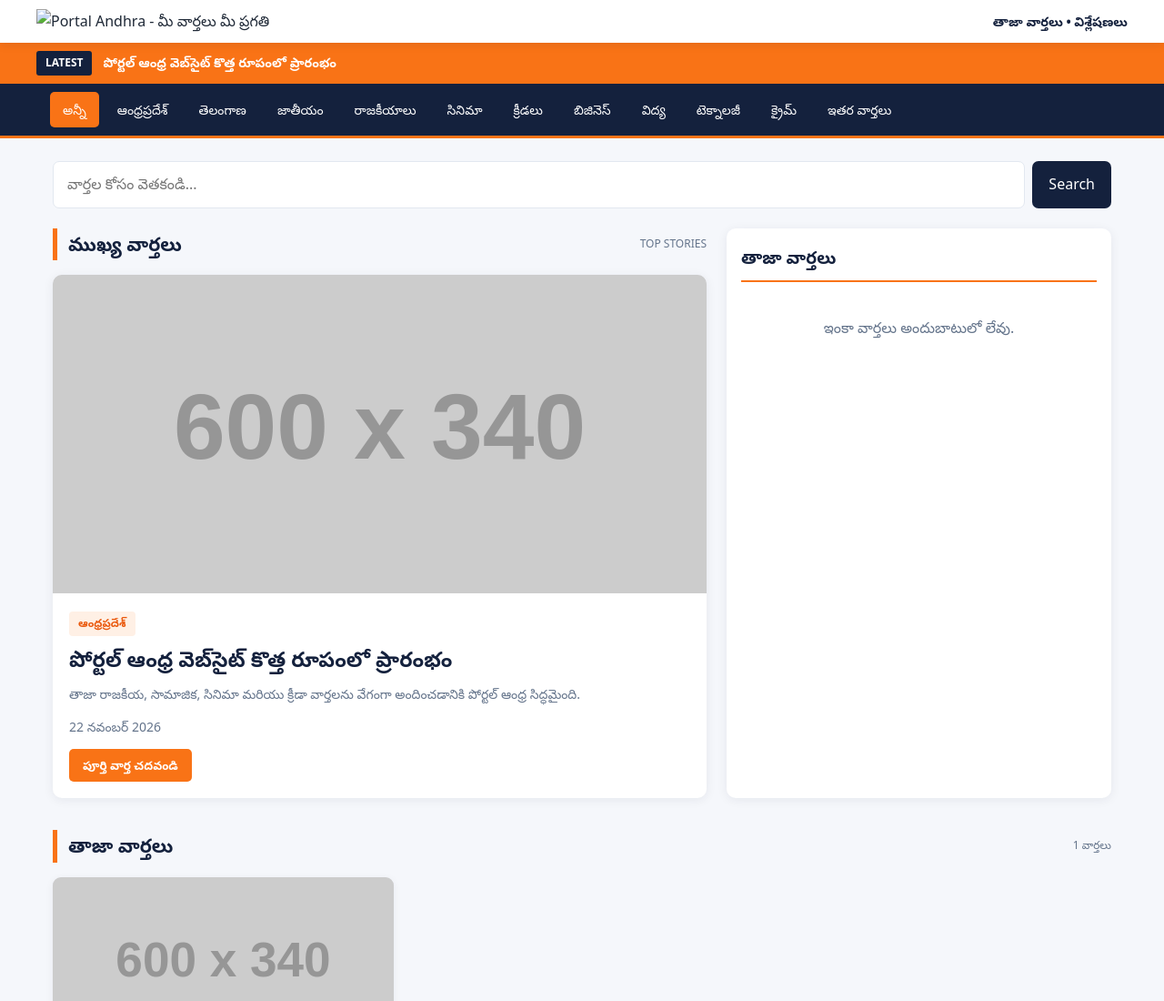
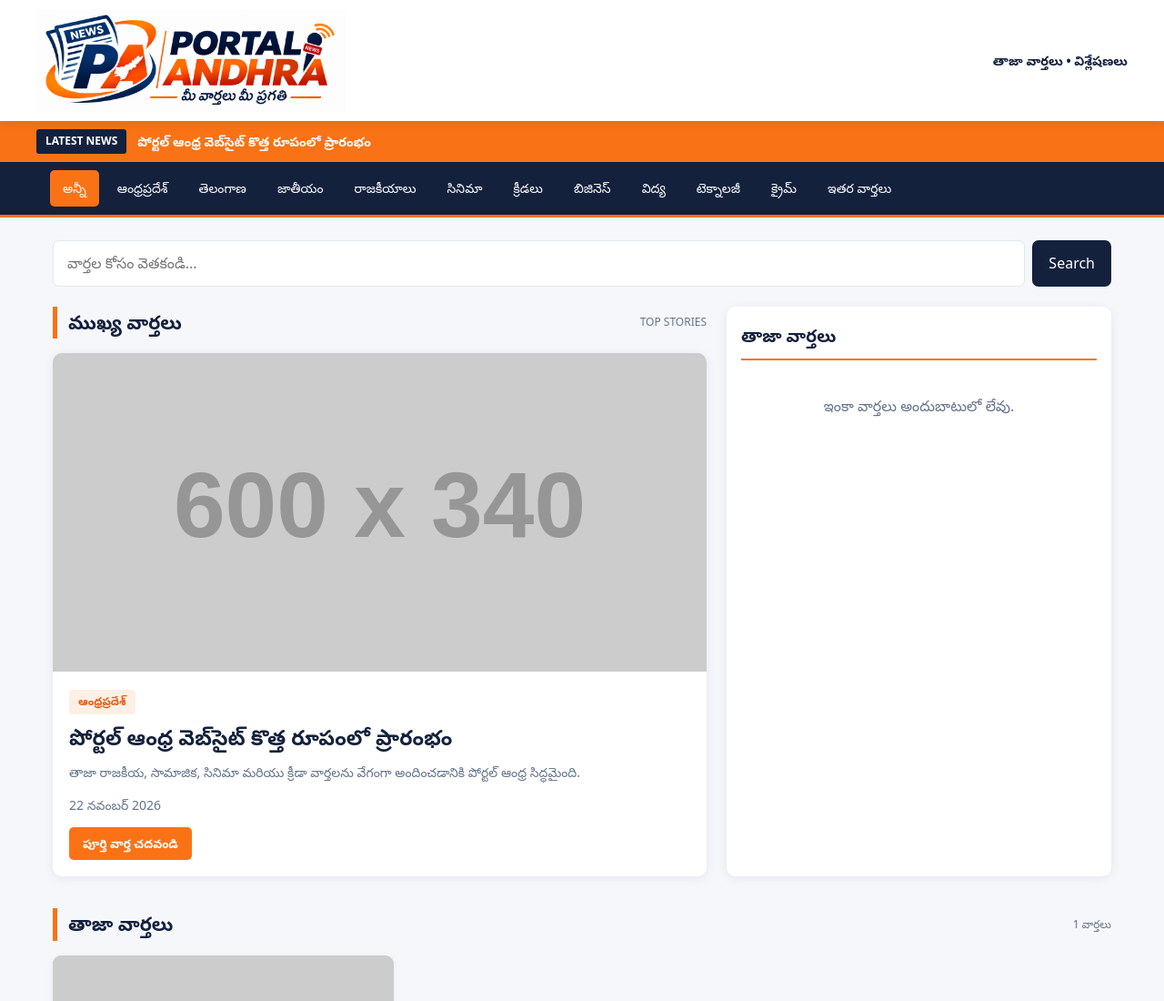
Before and after one commit to portalandhra-maker/Portal-andhra-news, a plain HTML site: page index.html in a window 1280 px wide. Shown: the top 1100 px of the page at 91% size. Drawn offline with Linux system fonts and the light colour scheme; placeholder pictures from the web are drawn by us.

Commit message:
Update index.html

```diff
--- a/index.html
+++ b/index.html
@@ -7,7 +7,7 @@
 
 <title>Portal Andhra | మీ వార్తలు మీ ప్రగతి</title>
 
-<meta name="description" content="Portal Andhra - తాజా ఆంధ్రప్రదేశ్, తెలంగాణ, జాతీయ, రాజకీయ, సినిమా, క్రీడా వార్తలు.">
+<meta name="description" content="Portal Andhra - తాజా తెలుగు వార్తలు, ఆంధ్రప్రదేశ్, తెలంగాణ, జాతీయ, రాజకీయ, సినిమా, క్రీడా వార్తలు.">
 <meta name="theme-color" content="#14213D">
 
 <style>
@@ -64,6 +64,10 @@ header {
   gap: 15px;
 }
 
+.brand {
+  display: block;
+}
+
 .brand img {
   width: 340px;
   max-width: 100%;
@@ -77,13 +81,12 @@ header {
   font-weight: 700;
 }
 
-/* BREAKING TICKER */
+/* TICKER */
 
 .ticker {
   background: var(--primary);
   color: white;
   padding: 9px 15px;
-  overflow: hidden;
 }
 
 .ticker-inner {
@@ -373,7 +376,7 @@ main {
   padding-top: 9px;
 }
 
-/* EMPTY / LOADING */
+/* MESSAGES */
 
 .message {
   background: white;
@@ -509,10 +512,12 @@ footer {
   <div class="header-inner">
 
     <a class="brand" href="./index.html">
+
       <img
-        src="./assets/portal-andhra-logo.png"
+        src="./Portal%20Andhra%20News%20Branding.png"
         alt="Portal Andhra - మీ వార్తలు మీ ప్రగతి"
       >
+
     </a>
 
     <div class="header-tagline">
@@ -523,44 +528,59 @@ footer {
 </header>
 
 
-<!-- BREAKING NEWS -->
+<!-- NEWS TICKER -->
 
 <div class="ticker">
+
   <div class="ticker-inner">
 
-    <span class="ticker-label">LATEST</span>
+    <span class="ticker-label">LATEST NEWS</span>
 
     <div class="ticker-text" id="breaking-ticker">
       తాజా వార్తల కోసం వేచి ఉండండి...
     </div>
 
   </div>
+
 </div>
 
 
-<!-- CATEGORY NAVIGATION -->
+<!-- NAVIGATION -->
 
 <nav>
+
   <div class="nav-inner" id="category-bar">
 
     <button class="cat-btn active" data-cat="All">అన్నీ</button>
+
     <button class="cat-btn" data-cat="ఆంధ్రప్రదేశ్">ఆంధ్రప్రదేశ్</button>
+
     <button class="cat-btn" data-cat="తెలంగాణ">తెలంగాణ</button>
+
     <button class="cat-btn" data-cat="జాతీయ వార్తలు">జాతీయం</button>
+
     <button class="cat-btn" data-cat="రాజకీయాలు">రాజకీయాలు</button>
+
     <button class="cat-btn" data-cat="సినిమా">సినిమా</button>
+
     <button class="cat-btn" data-cat="క్రీడలు">క్రీడలు</button>
+
     <button class="cat-btn" data-cat="వ్యాపారం">బిజినెస్</button>
+
     <button class="cat-btn" data-cat="విద్య">విద్య</button>
+
     <button class="cat-btn" data-cat="సాంకేతికత">టెక్నాలజీ</button>
+
     <button class="cat-btn" data-cat="క్రైమ్">క్రైమ్</button>
+
     <button class="cat-btn" data-cat="ఇతర వార్తలు">ఇతర వార్తలు</button>
 
   </div>
+
 </nav>
 
 
-<!-- MAIN CONTENT -->
+<!-- MAIN -->
 
 <main>
 
@@ -580,30 +600,45 @@ footer {
   </div>
 
 
-  <!-- FEATURED + LATEST -->
+  <!-- FEATURED AND LATEST -->
 
   <section class="featured-layout">
 
     <div>
 
       <div class="section-heading">
+
         <h2>ముఖ్య వార్తలు</h2>
+
         <span>TOP STORIES</span>
+
       </div>
 
       <div id="featured-news">
-        <div class="message">వార్తలు లోడ్ అవుతున్నాయి...</div>
+
+        <div class="message">
+          వార్తలు లోడ్ అవుతున్నాయి...
+        </div>
+
       </div>
 
     </div>
 
 
+    <!-- LATEST SIDEBAR -->
+
     <aside class="latest-box">
 
-      <h2 class="latest-title">తాజా వార్తలు</h2>
+      <h2 class="latest-title">
+        తాజా వార్తలు
+      </h2>
 
       <div id="latest-news">
-        <div class="message">లోడ్ అవుతోంది...</div>
+
+        <div class="message">
+          లోడ్ అవుతోంది...
+        </div>
+
       </div>
 
     </aside>
@@ -616,13 +651,18 @@ footer {
   <section>
 
     <div class="section-heading">
+
       <h2 id="news-heading">తాజా వార్తలు</h2>
+
       <span id="news-count"></span>
+
     </div>
 
     <div class="news-grid" id="news-grid">
 
-      <div class="message">వార్తలు లోడ్ అవుతున్నాయి...</div>
+      <div class="message">
+        వార్తలు లోడ్ అవుతున్నాయి...
+      </div>
 
     </div>
 
@@ -642,11 +682,17 @@ footer {
     <p>మీ వార్తలు మీ ప్రగతి</p>
 
     <div class="footer-links">
+
       <a href="./index.html">Home</a>
+
       <a href="./about.html">About Us</a>
+
       <a href="./contact.html">Contact</a>
+
       <a href="./privacy-policy.html">Privacy Policy</a>
+
       <a href="./disclaimer.html">Disclaimer</a>
+
     </div>
 
     <p style="margin-top:20px;">
@@ -697,7 +743,7 @@ function safeImage(url) {
 }
 
 
-/* ARTICLE URL */
+/* ARTICLE LINK */
 
 function articleLink(item) {
 
@@ -707,7 +753,7 @@ function articleLink(item) {
 }
 
 
-/* CREATE TEXT ELEMENT */
+/* TEXT ELEMENT */
 
 function addText(parent, tag, value, className) {
 
@@ -738,8 +784,11 @@ function addImage(parent, url, alt, className) {
   img.loading = "lazy";
 
   img.onerror = function() {
+
     this.onerror = null;
+
     this.src = PLACEHOLDER;
+
   };
 
   if (className) {
@@ -761,7 +810,7 @@ function getDate(item) {
 }
 
 
-/* SEVEN DAY HOMEPAGE FILTER */
+/* 7 DAY HOMEPAGE FILTER */
 
 function filterRecentNews(items) {
 
@@ -795,12 +844,17 @@ function updateTicker() {
     document.getElementById("breaking-ticker");
 
   if (!allNews.length) {
+
     ticker.textContent = "ప్రస్తుతం వార్తలు లేవు.";
+
     return;
+
   }
 
   ticker.textContent =
-    allNews.slice(0, 5).map(item => item.title).join("  |  ");
+    allNews.slice(0, 5)
+      .map(item => item.title)
+      .join(" | ");
 
 }
 
@@ -824,6 +878,7 @@ function renderFeatured(news) {
     );
 
     return;
+
   }
 
   const item = news[0];
@@ -897,7 +952,7 @@ function renderFeatured(news) {
 }
 
 
-/* LATEST NEWS SIDEBAR */
+/* LATEST NEWS */
 
 function renderLatest(news) {
 
@@ -918,6 +973,7 @@ function renderLatest(news) {
     );
 
     return;
+
   }
 
   latest.forEach(item => {
@@ -991,6 +1047,7 @@ function renderNews(news) {
     );
 
     return;
+
   }
 
   news.forEach(item => {
@@ -1056,7 +1113,7 @@ function renderNews(news) {
 }
 
 
-/* CATEGORY + SEARCH FILTER */
+/* CATEGORY AND SEARCH */
 
 function applyFilters() {
 
@@ -1103,7 +1160,7 @@ function applyFilters() {
 }
 
 
-/* LOAD NEWS JSON */
+/* LOAD JSON */
 
 async function loadNews() {
 
@@ -1118,13 +1175,17 @@ async function loadNews() {
     );
 
     if (!response.ok) {
+
       throw new Error("HTTP " + response.status);
+
     }
 
     const data = await response.json();
 
     if (!Array.isArray(data)) {
+
       throw new Error("Invalid news JSON format");
+
     }
 
     allNews = filterRecentNews(data);
@@ -1151,7 +1212,7 @@ async function loadNews() {
 }
 
 
-/* CATEGORY BUTTONS */
+/* CATEGORY CLICK */
 
 document
   .getElementById("category-bar")
@@ -1203,7 +1264,7 @@ document
 loadNews();
 
 
-/* AUTO REFRESH - EVERY 5 MINUTES */
+/* AUTO REFRESH EVERY 5 MINUTES */
 
 setInterval(loadNews, 5 * 60 * 1000);
 
```
